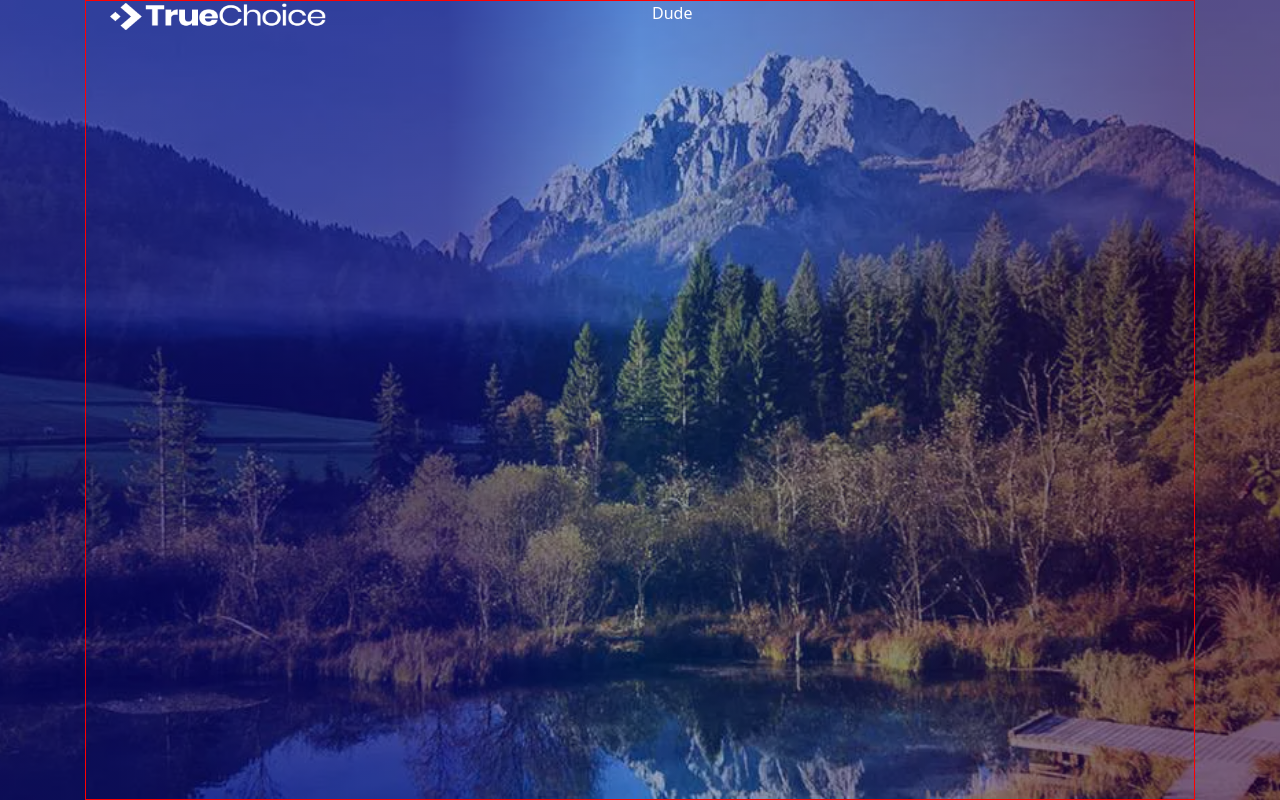
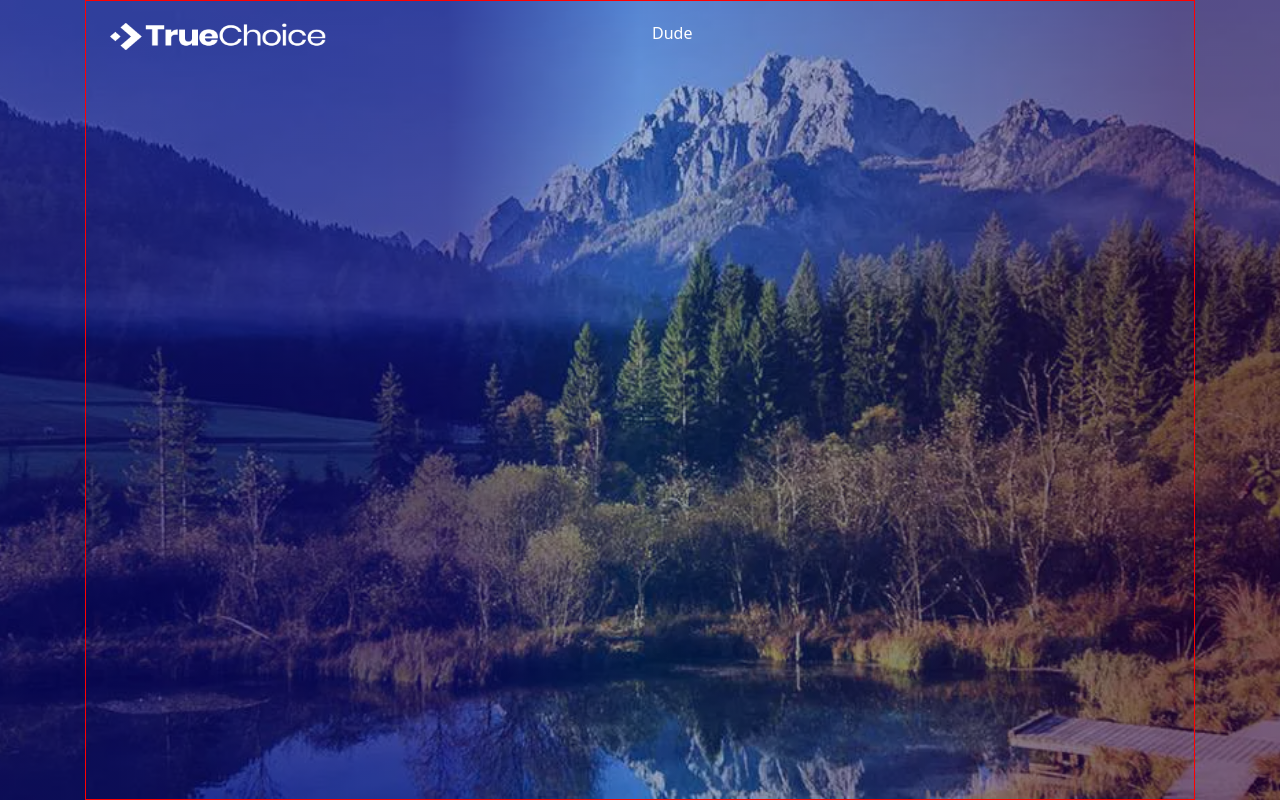
Before and after one commit to TrueChoice-Solutions/poc-design-framework, a Next.js app: page /welcome in a window 1280 px wide. Built offline with nearby package versions, Linux system fonts and the light colour scheme.

Commit message:
style: add margin top on header

```diff
--- a/components/Header/Header.js
+++ b/components/Header/Header.js
@@ -23,7 +23,7 @@ const Header = () => {
   return (
     <section className={styles.header}>
       <Container>
-        <Row>
+        <Row className={styles.row}>
           <Col sm={6}>
             <Logo imageSrc="logo.png" />
           </Col>
--- a/components/Header/Header.module.css
+++ b/components/Header/Header.module.css
@@ -10,3 +10,7 @@
 .header {
   color: #fff;
 }
+
+.row {
+  margin-top: 20px;
+}
--- a/components/shared/Logo.js
+++ b/components/shared/Logo.js
@@ -6,16 +6,14 @@
  * ("Confidential Information").  You shall not disclose such Confidential Information and shall
  * use it only in accordance with the terms of the license agreement you entered into with the company.
  */
-
+// dependencies
 import Image from 'next/image';
-// dependencies
 // local files
 
 /**
  * @description - returns Logo component
  * @return {jsx} - the Logo component to render
  */
-
 const Logo = ({ imageSrc }) => {
   return (
     <Image
```
